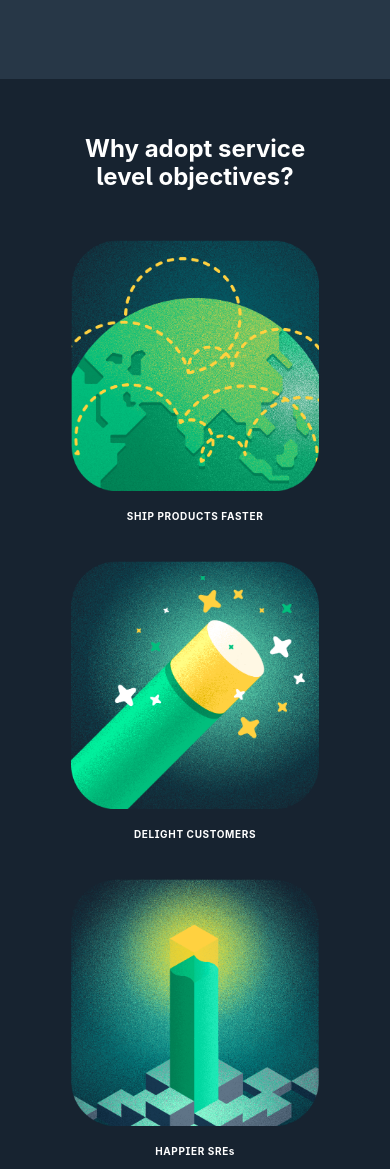
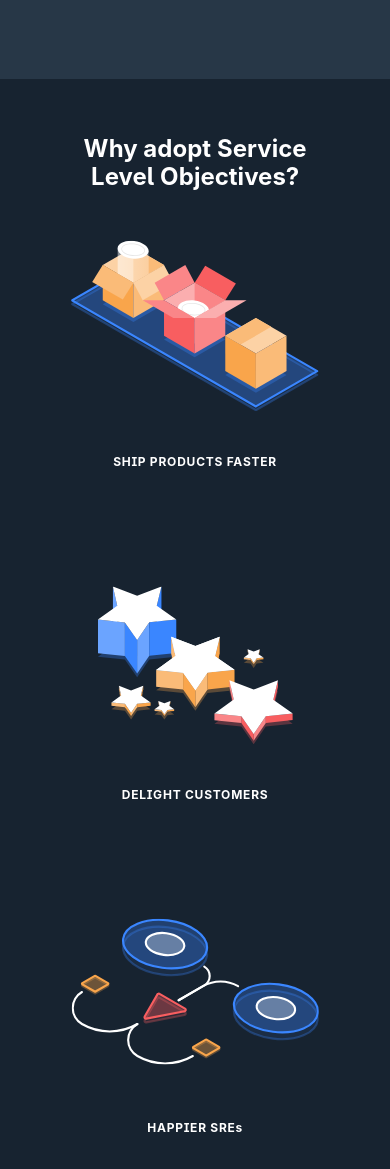
Before and after one commit to AbhaySM/AbhaySM.github.io, a plain HTML site: page stage/last9/slo.html in a window 390 px wide. Shown: the part 2860-4029 px from the top of the page. Drawn offline with nearby package versions, Linux system fonts and the light colour scheme; a web font is replaced by a local one.

Commit message:
Updated Illustrations

```diff
--- a/stage/last9/css/custom.css
+++ b/stage/last9/css/custom.css
@@ -233,6 +233,7 @@
   padding-bottom: 2em;
 }
 .tiny-title {
+  padding-top: 1em;
   font-size: 16px;
   letter-spacing: 0.05em;
   text-transform: uppercase;
@@ -369,9 +370,9 @@
     margin: 0 auto;
   }
   .tiny-title {
-    font-size: 10px;
+    font-size: 12px;
     letter-spacing: 0.05em;
-    margin: 1em auto 3em;
+    margin: 2em auto 8em;
   }
   .slo .section3 .hero-buttons {
     margin: .5em auto 3em;
--- a/stage/last9/slo.html
+++ b/stage/last9/slo.html
@@ -137,18 +137,18 @@
 
 <div class="container-fluid section3 no-background">
   <div class="container">
-    <p class="paragraph mini-title"><strong>Why adopt service level objectives?</strong></p>
+    <p class="paragraph mini-title"><strong>Why adopt Service Level Objectives?</strong></p>
     <div class="row">
       <div class="col-md-4">
-        <img class="img-fluid" src="images/ship-faster.png">
+        <img class="img-fluid" src="images/ship-faster.svg">
         <h3 class="tiny-title">Ship products faster</h3>
       </div>
       <div class="col-md-4">
-        <img class="img-fluid" src="images/delight-customers.png">
+        <img class="img-fluid" src="images/delight-customers.svg">
         <h3 class="tiny-title">Delight Customers</h3>
       </div>
       <div class="col-md-4">
-        <img class="img-fluid" src="images/happy-sre.png">
+        <img class="img-fluid" src="images/happy-sre.svg">
         <h3 class="tiny-title">Happier SRE<span>s</span></h3>
       </div>
     </div>
```
Also changed, not shown: stage/last9/images/delight-customers.svg (added), stage/last9/images/happy-sre.svg (added), stage/last9/images/ship-faster.svg (added).
